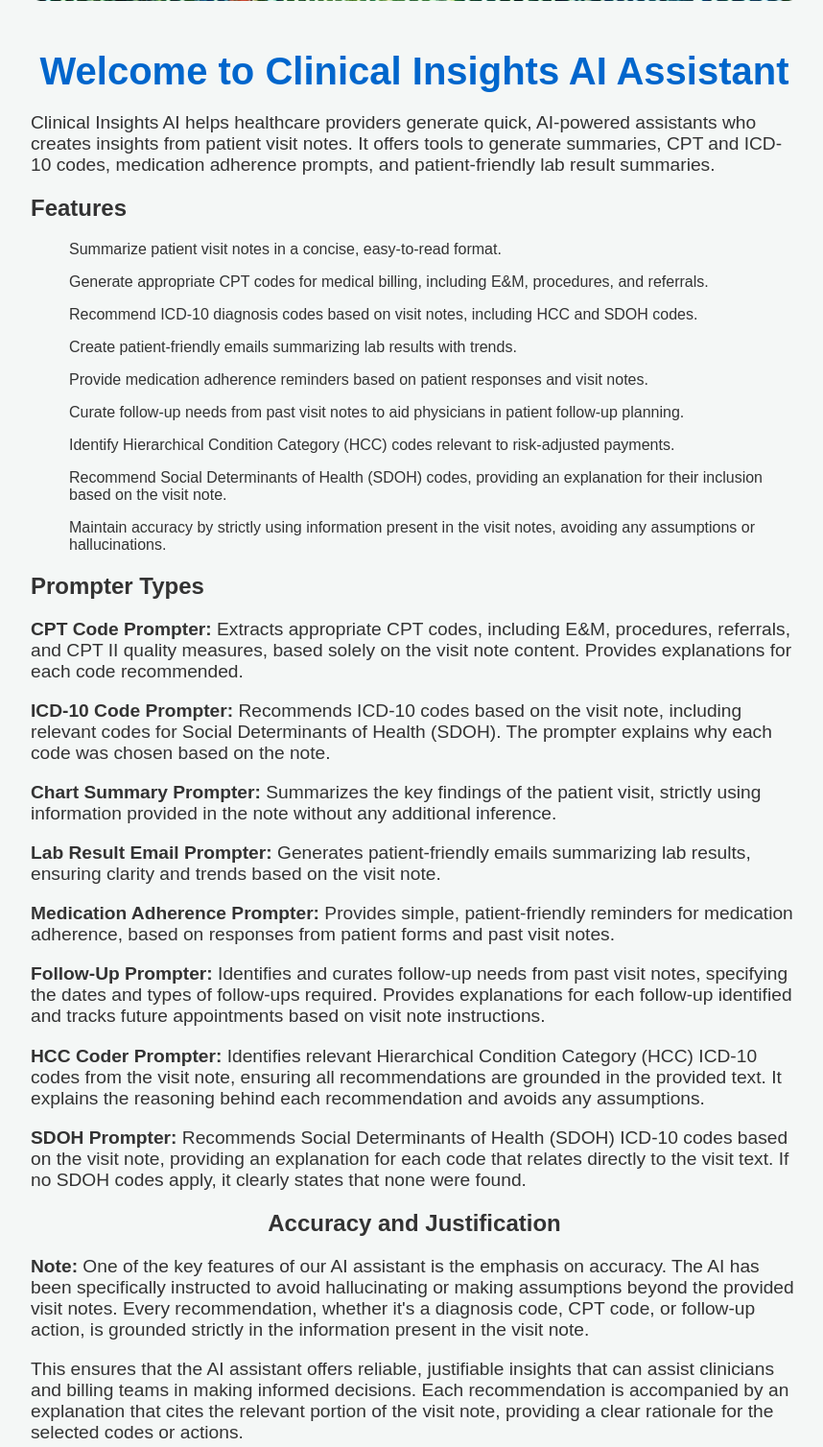
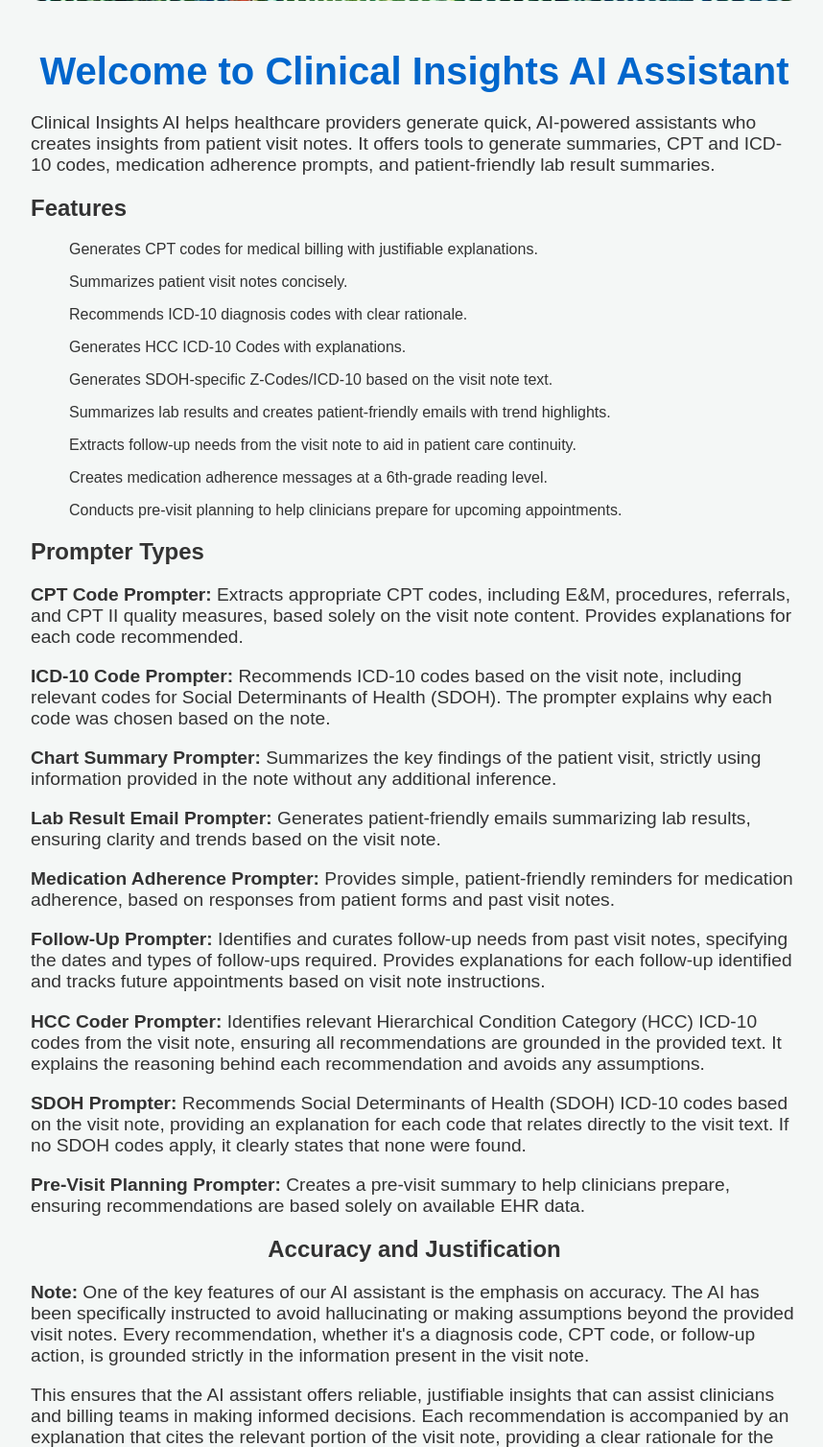
Before and after one commit to codekunoichi/clinical_insights_ai, a Python web app: template app/templates/index.html in a window 1280 px wide. Shown: the part 827-2335 px from the top of the page at 96% size, without its empty margins (208-1066 px from the left). Run offline with Jinja, Linux system fonts and the light colour scheme; the template is opened without the code that fills it, so the values that code supplies are empty.

Commit message:
added additional prompters

```diff
--- a/app/templates/index.html
+++ b/app/templates/index.html
@@ -114,15 +114,15 @@
         </p>
         <div class="prompter-section">
             <h2>Features</h2>
-            <ul>Summarize patient visit notes in a concise, easy-to-read format.</ul>
-            <ul>Generate appropriate CPT codes for medical billing, including E&M, procedures, and referrals.</ul>
-            <ul>Recommend ICD-10 diagnosis codes based on visit notes, including HCC and SDOH codes.</ul>
-            <ul>Create patient-friendly emails summarizing lab results with trends.</ul>
-            <ul>Provide medication adherence reminders based on patient responses and visit notes.</ul>
-            <ul>Curate follow-up needs from past visit notes to aid physicians in patient follow-up planning.</ul>
-            <ul>Identify Hierarchical Condition Category (HCC) codes relevant to risk-adjusted payments.</ul>
-            <ul>Recommend Social Determinants of Health (SDOH) codes, providing an explanation for their inclusion based on the visit note.</ul>
-            <ul>Maintain accuracy by strictly using information present in the visit notes, avoiding any assumptions or hallucinations.</ul>
+            <ul>Generates CPT codes for medical billing with justifiable explanations.</ul>
+            <ul>Summarizes patient visit notes concisely.</ul>
+            <ul>Recommends ICD-10 diagnosis codes with clear rationale.</ul>
+            <ul>Generates HCC ICD-10 Codes with explanations.</ul>
+            <ul>Generates SDOH-specific Z-Codes/ICD-10 based on the visit note text.</ul>
+            <ul>Summarizes lab results and creates patient-friendly emails with trend highlights.</ul>
+            <ul>Extracts follow-up needs from the visit note to aid in patient care continuity.</ul>
+            <ul>Creates medication adherence messages at a 6th-grade reading level.</ul>
+            <ul>Conducts pre-visit planning to help clinicians prepare for upcoming appointments.</ul>
 
             <!-- Prompter types description, left-aligned -->
             <h2>Prompter Types</h2>
@@ -142,7 +142,9 @@
             <p><strong>HCC Coder Prompter:</strong> Identifies relevant Hierarchical Condition Category (HCC) ICD-10 codes from the visit note, ensuring all recommendations are grounded in the provided text. It explains the reasoning behind each recommendation and avoids any assumptions.</p>
 
             <p><strong>SDOH Prompter:</strong> Recommends Social Determinants of Health (SDOH) ICD-10 codes based on the visit note, providing an explanation for each code that relates directly to the visit text. If no SDOH codes apply, it clearly states that none were found.</p>
-         </div>
+
+            <p><strong>Pre-Visit Planning Prompter:</strong> Creates a pre-visit summary to help clinicians prepare, ensuring recommendations are based solely on available EHR data.</p>
+        </div>
 
         <!-- New Section: Emphasis on No Hallucination and Justified Recommendations -->
         <h2>Accuracy and Justification</h2>
```
